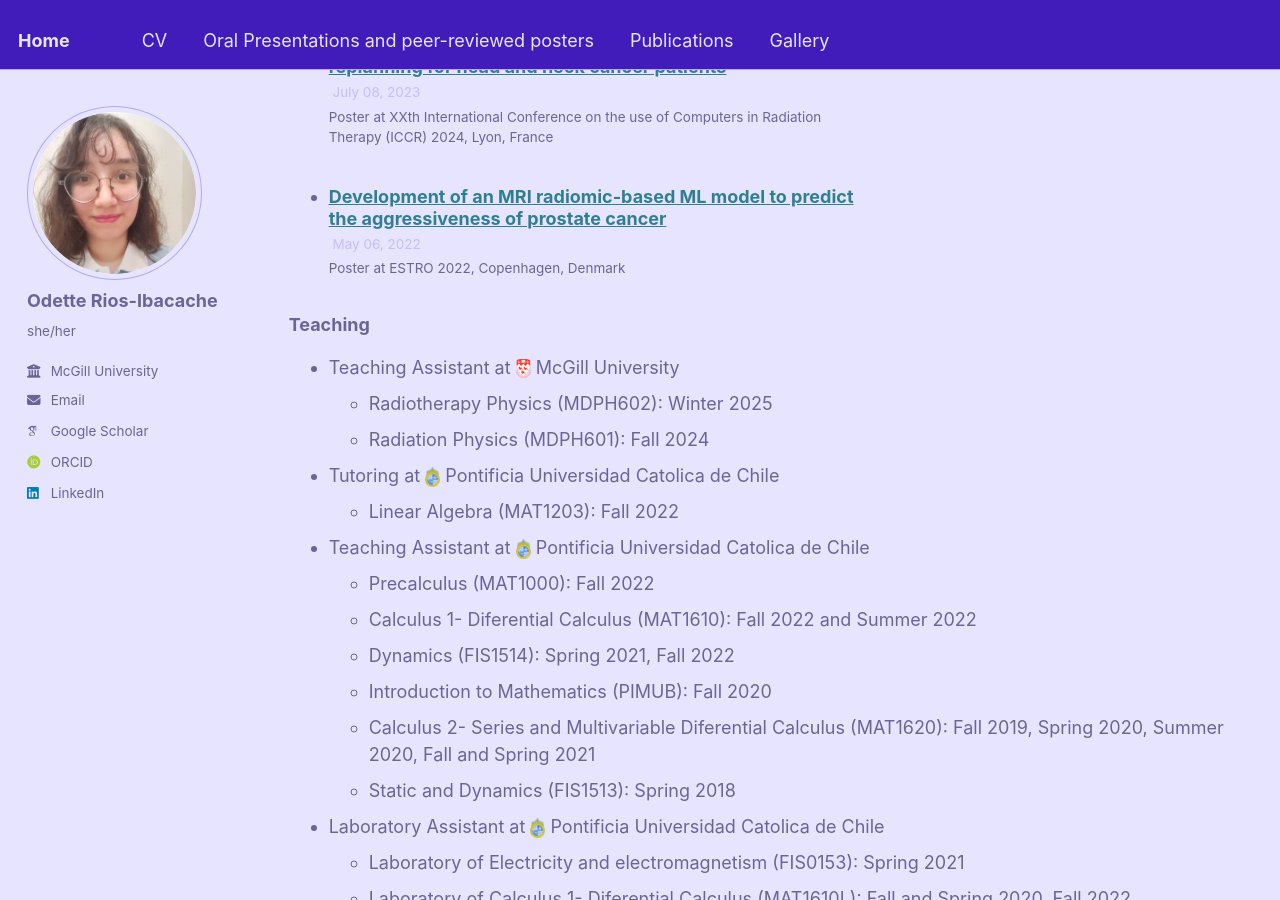
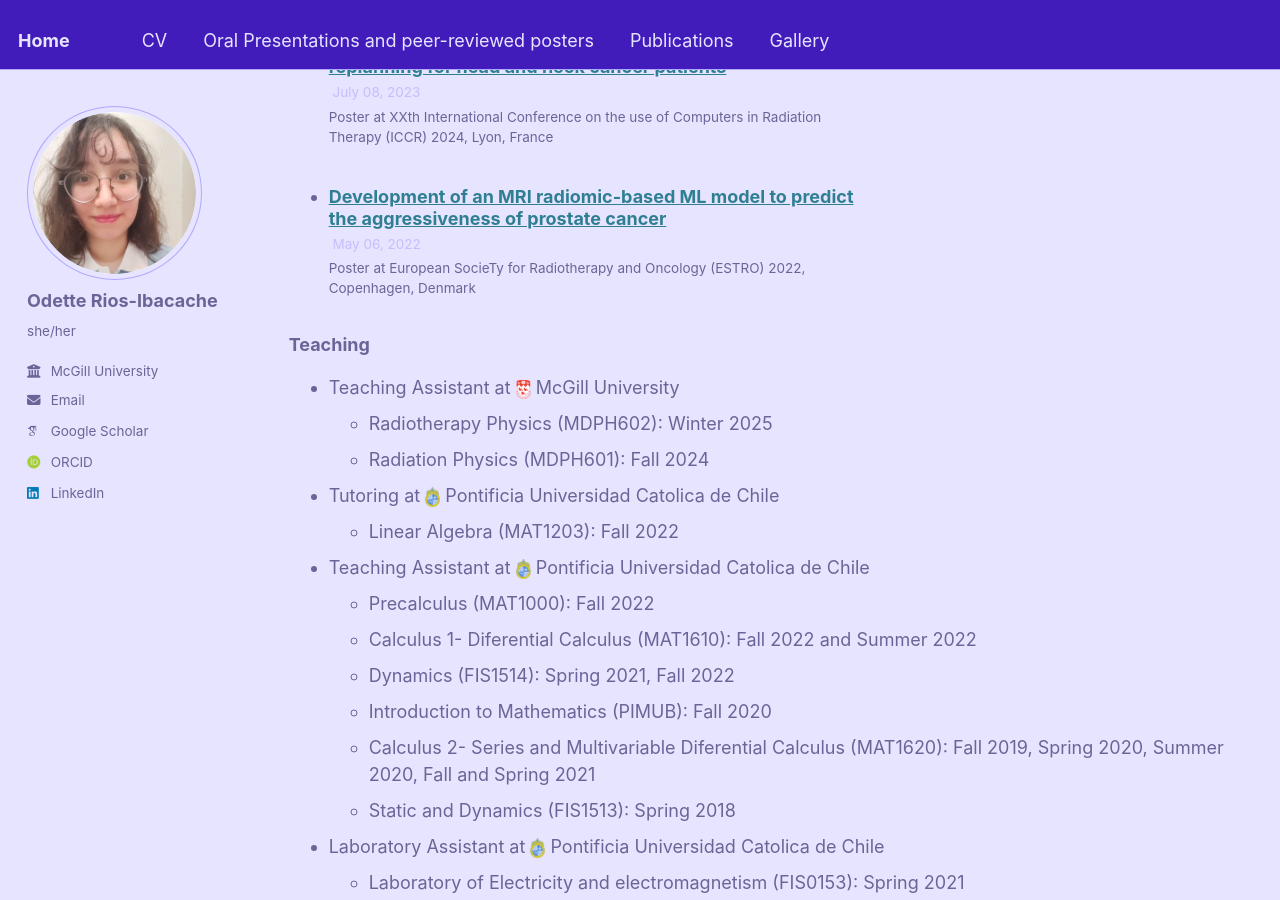
Before and after one commit to OdetteRiosI/odetteriosi.github.io, a Jekyll site: the page built from _pages/cv.md, in a window 1280 px wide and 900 px high, scrolled down 3382 px. Built offline with Jekyll 4.4.1, drawn with Linux system fonts in a browser that asks for light colours; some web fonts are replaced.

Commit message:
Update talk-7.md

```diff
--- a/_talks/talk-7.md
+++ b/_talks/talk-7.md
@@ -3,7 +3,7 @@ title: "Development of an MRI radiomic-based ML model to predict the aggressiven
 collection: posters
 type: "Poster"
 permalink: /talks/talk-7
-venue: "ESTRO 2022"
+venue: "European SocieTy for Radiotherapy and Oncology (ESTRO) 2022"
 date: 2022-05-06/10
 location: "Copenhagen, Denmark"
 ---
```
